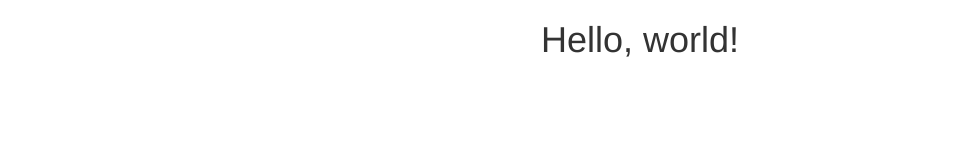
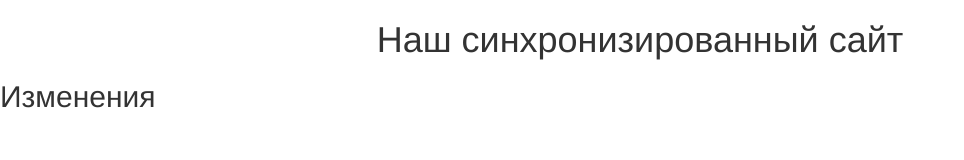
Before and after one commit to alexkulio/alexkulio.github.io, a plain HTML site: page index.html in a window 1280 px wide. Shown: the whole page, without its empty margins (0-964 px from the left). Drawn offline with nearby package versions, Linux system fonts and the light colour scheme.

Commit message:
Я внёс изменения

```diff
--- a/index.html
+++ b/index.html
@@ -12,7 +12,8 @@
     <title>Hello, world!</title>
   </head>
   <body>
-    <h1 class= "text-center">Hello, world!</h1>
+    <h1 class= "text-center">Наш синхронизированный сайт</h1>
+    <h2>Изменения</h2>
 
     <!-- Optional JavaScript -->
     <!-- jQuery first, then Popper.js, then Bootstrap JS -->
```
